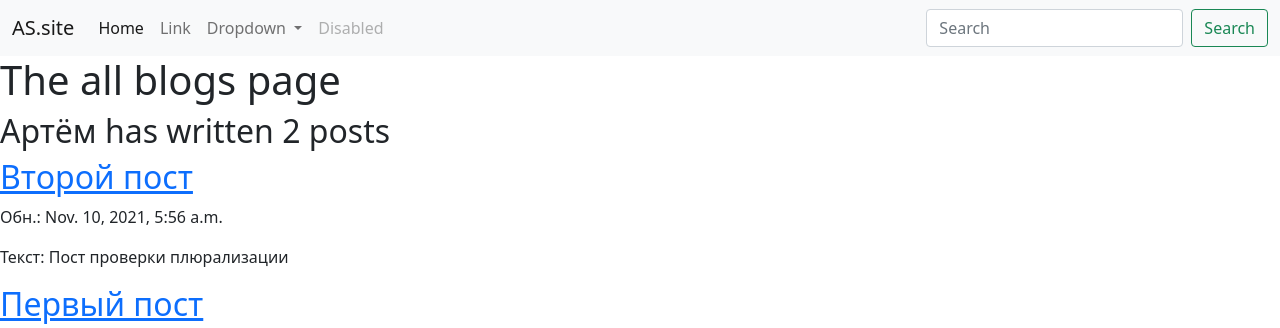
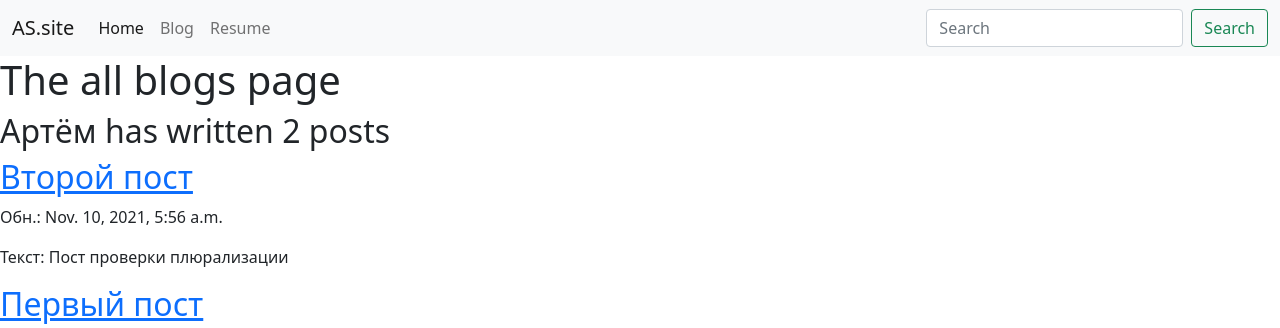
Before and after one commit to stepanovartem93/personal_portfolio-project, a Django app: page /blog/ in a window 1280 px wide. Shown: the top 328 px of the page. Run offline with Django 3.2, Linux system fonts and the light colour scheme; data comes from the database, SQL or seed files in the repository.

Commit message:
-modified links

```diff
--- a/personal_portfolio/portfolio/templates/portfolio/base.html
+++ b/personal_portfolio/portfolio/templates/portfolio/base.html
@@ -1,3 +1,4 @@
+{% load static %}
 <!doctype html>
 <html lang="en">
   <head>
@@ -7,6 +8,8 @@
 
     <!-- Bootstrap CSS -->
     <link href="https://cdn.jsdelivr.net/npm/bootstrap@5.1.3/dist/css/bootstrap.min.css" rel="stylesheet" integrity="sha384-1BmE4kWBq78iYhFldvKuhfTAU6auU8tT94WrHftjDbrCEXSU1oBoqyl2QvZ6jIW3" crossorigin="anonymous">
+
+    <link href="https://fonts.googleapis.com/css?family=Lato&display=swap" rel="stylesheet">
 
     <title>Hello, world!</title>
   </head>
@@ -23,21 +26,10 @@
                 <a class="nav-link active" aria-current="page" href="{% url 'home' %}">Home</a>
               </li>
               <li class="nav-item">
-                <a class="nav-link" href="#">Link</a>
-              </li>
-              <li class="nav-item dropdown">
-                <a class="nav-link dropdown-toggle" href="#" id="navbarDropdown" role="button" data-bs-toggle="dropdown" aria-expanded="false">
-                  Dropdown
-                </a>
-                <ul class="dropdown-menu" aria-labelledby="navbarDropdown">
-                  <li><a class="dropdown-item" href="#">Action</a></li>
-                  <li><a class="dropdown-item" href="#">Another action</a></li>
-                  <li><hr class="dropdown-divider"></li>
-                  <li><a class="dropdown-item" href="#">Something else here</a></li>
-                </ul>
+                <a class="nav-link" href="{% url 'blog:all_blogs' %}">Blog</a>
               </li>
               <li class="nav-item">
-                <a class="nav-link disabled">Disabled</a>
+                <a class="nav-link" href="{% static 'portfolio/sav.pdf' %}" target="_blank">Resume</a>
               </li>
             </ul>
             <form class="d-flex">
--- a/personal_portfolio/portfolio/templates/portfolio/home.html
+++ b/personal_portfolio/portfolio/templates/portfolio/home.html
@@ -4,9 +4,9 @@
 {% load static %}
 <h1>Мой сайт</h1>
 <p>Создано Артемом Степановым</p>
-<a href="{% url 'blog:all_blogs' %}">Blog</a>
+
 <br>
-<a href="{% static 'portfolio/sav.pdf' %}">Resume</a>
+
 <br>
 <img src="{% static 'portfolio/im.jpg' %}" width="400" height="300">
 
```
